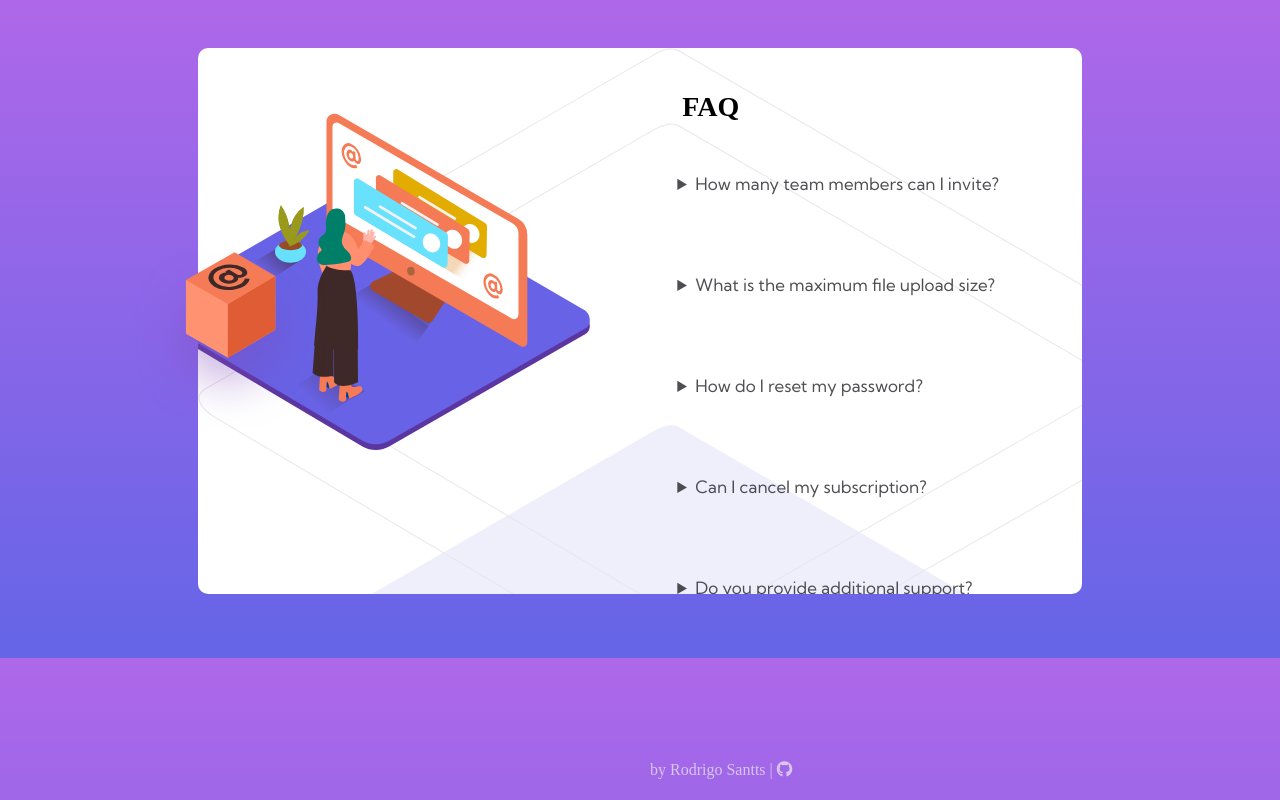
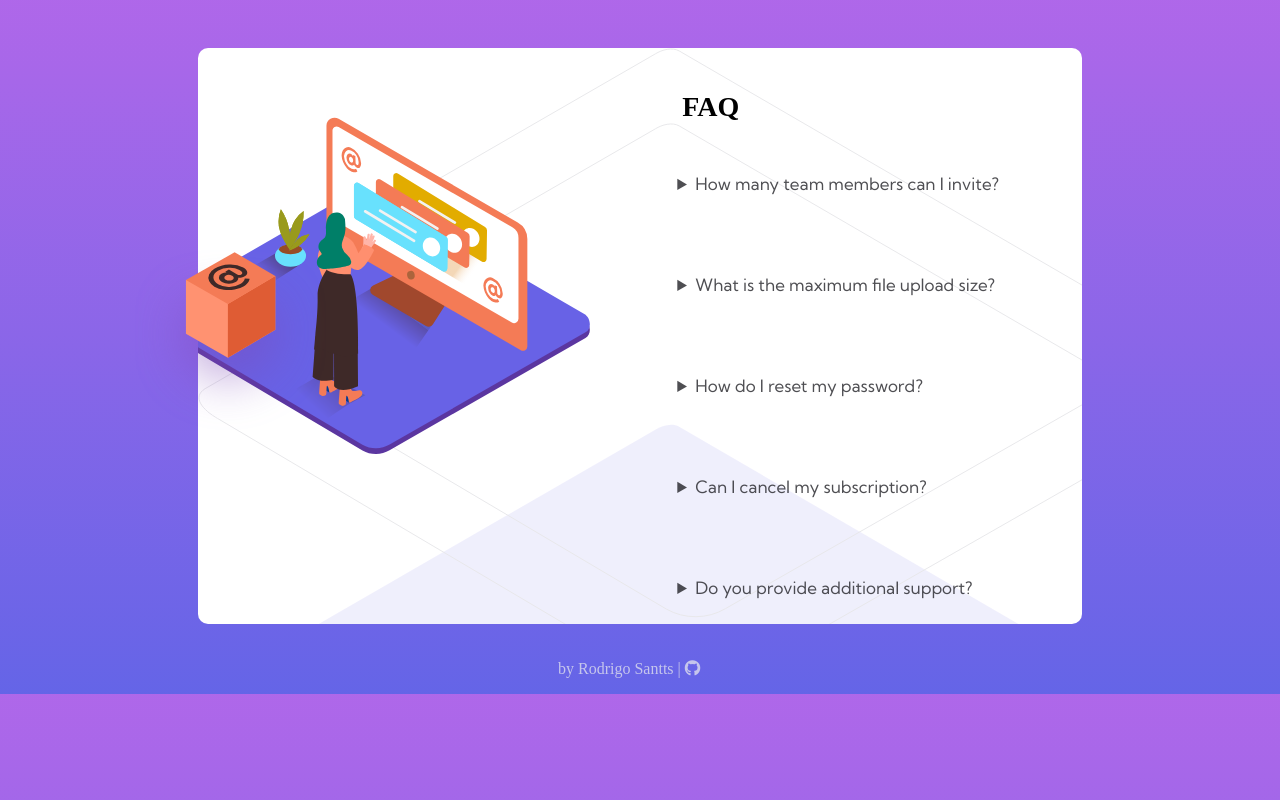
Before and after one commit to Rodrigo-Santts/projeto-FAQ, a plain HTML site: page index.html in a window 1280 px wide. Drawn offline with Linux system fonts and the light colour scheme.

Commit message:
Update style.css

```diff
--- a/style.css
+++ b/style.css
@@ -5,7 +5,7 @@ body{
     Font-size: 12px;
     background: linear-gradient( hsl(273, 75%, 66%), hsl(240, 73%, 65%));
     max-width: 1440px ;
-    height: 642px;
+    height: 678px;
 }
 
 /* formataçao arrow down*/
@@ -92,15 +92,22 @@ details summary::-webkit-details-marker{
     overflow: hidden;
 }
  /* formatação do rodapé*/
+
 #rodape{
-    position: absolute;
-    left: 650px;
-    bottom: 5px;
+    display: inline-block;
+   position: relative;
+   font-size: 11px;
+   left: 550px;
+   right: 550px;
+   top: 60px;
 }
 
 #rod-t, i{
     font-size: 12pt;
     color: rgba(236, 238, 238, 0.705);
+    position: relative;
+    text-align: center;
+
 }
 
 i:hover{
```
